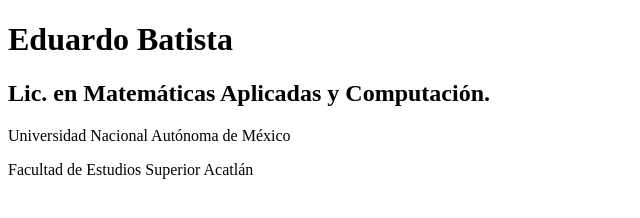
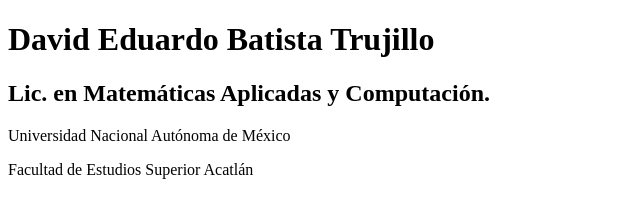
Before and after one commit to batista-eduardo-mat/batista-eduardo-mat.github.io, a plain HTML site: page index.html in a window 1280 px wide. Shown: the whole page, without its empty margins (0-640 px from the left). Drawn offline with Linux system fonts and the light colour scheme.

Commit message:
nombre completo

```diff
--- a/index.html
+++ b/index.html
@@ -8,7 +8,7 @@
     <link rel="icon" href="img/pina.png">
 </head>
 <body>
-    <h1>Eduardo Batista</h1>
+    <h1>David Eduardo Batista Trujillo</h1>
     <h2>Lic. en Matemáticas Aplicadas y Computación.</h2>
     <p>Universidad Nacional Autónoma de México</p>
     <p>Facultad de Estudios Superior Acatlán</p>
```
